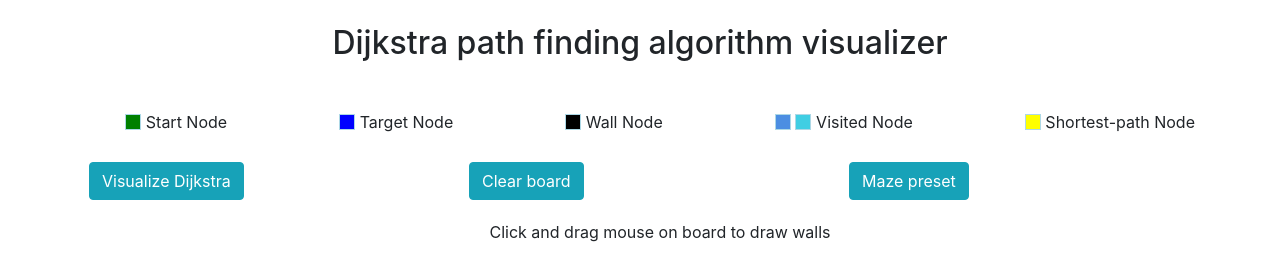
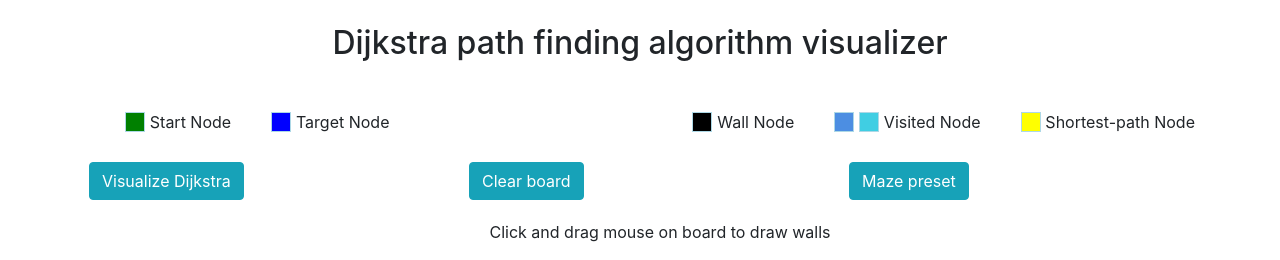
Before and after one commit to sprinzs123/path-finding-algorithms-visualizer, a Python web app: template templates/index.html in a window 1280 px wide. Shown: the top 260 px of the page. Run offline with Jinja, Linux system fonts and the light colour scheme; the template is opened without the code that fills it, so the values that code supplies are empty; some libraries are stand-ins or nearby versions.

Commit message:
fixed nodes display with px size and flexbox

```diff
--- a/static/main.css
+++ b/static/main.css
@@ -1,6 +1,12 @@
-th, .node{
+th{
     width: 1em;
     height: 1em;
+    border: 1px solid lightblue;
+}
+
+.node{
+    width: 20px;
+    height: 20px;
     border: 1px solid lightblue;
 }
 
@@ -55,6 +61,9 @@ li{
     background: yellow;
 }
 
+.box-nodes{
+    display: flex;
+}
 
 .path-node{
     border: 1px solid lightblue;
@@ -147,24 +156,28 @@ li{
         height: 0.8em;
         border: 1px solid lightblue;
     }
+
+    .all-nodes{
+        display: block;
+    }
+}
+
+@media(max-width: 857px){
+    .box-nodes{
+        display: block;
+    }
 }
 
 
 @media(max-width: 700px){
-    th, .node{
+    th{
         width: 0.6em;
         height: 0.6em;
         border: 1px solid lightblue;
     }
+
 }
 
-@media(max-width: 700px){
-    th{
-        width: 0.45em;
-        height: 0.45em;
-        border: 1px solid lightblue;
-    }
-}
 
 @media(max-width: 400px){
     th{
--- a/templates/index.html
+++ b/templates/index.html
@@ -16,6 +16,7 @@
         </div>
 
         <div class="all-nodes">
+            <div class="box-nodes">
                 <div class="one-node">
                     <ul class='node-description'>
                         <li id='start-node' class='node'></li>
@@ -28,6 +29,8 @@
                         <li>Target Node</li>
                     </ul>
                 </div>
+            </div>
+            <div class="box-nodes">
                 <div class="one-node">
                     <ul class='node-description'>
                         <li id='wall-node' class='node'></li>
@@ -47,6 +50,8 @@
                         <li>Shortest-path Node</li>
                     </ul>
                 </div>
+            </div>
+
         </div>
 
         <div class="all-btns d-flex row">
```
Lines whose indentation alone changed are shown as unchanged.
